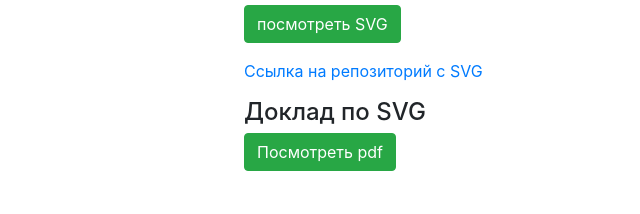
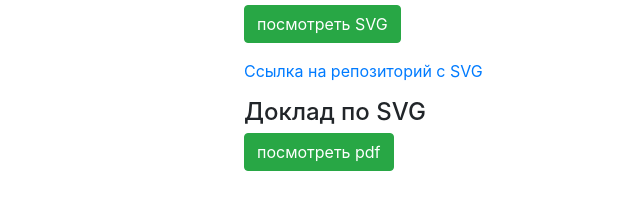
Before and after one commit to nikitinskaya/1sem-herokuapp, a website built with webpack: page public/index.html in a window 1280 px wide. Shown: the part 589-803 px from the top of the page, 411-1051 px from the left. Built offline with nearby package versions, Linux system fonts and the light colour scheme; files whose address does not match are found by name.

Commit message:
Fix typo

```diff
--- a/public/index.html
+++ b/public/index.html
@@ -81,7 +81,7 @@
             <p><a href="https://github.com/GossJS/xsl-nikitinskaya/tree/master/svg">Ссылка на репозиторий с SVG</a></p>
 
           <h4>Доклад по SVG</h4>
-          <p><a href="https://drive.google.com/file/d/1_qfHuXwtSRtwRkfw5fNfp6komlnqnCTD/view?usp=sharing" class="btn btn-success" target="_blank">Посмотреть pdf</a></p>
+          <p><a href="https://drive.google.com/file/d/1_qfHuXwtSRtwRkfw5fNfp6komlnqnCTD/view?usp=sharing" class="btn btn-success" target="_blank">посмотреть pdf</a></p>
 
 
          </div>
```
